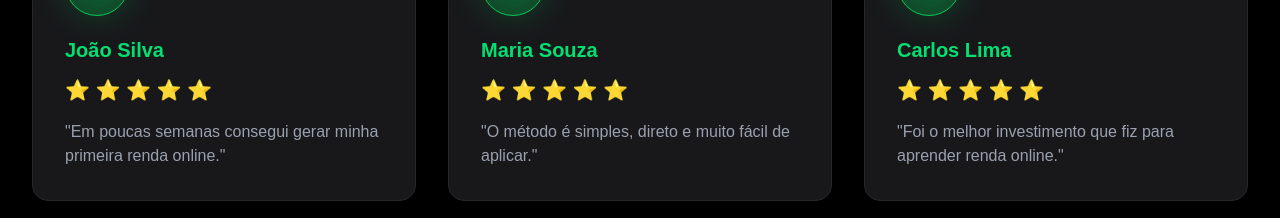
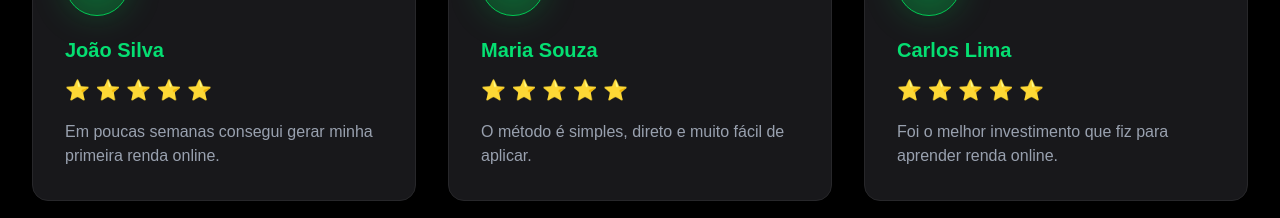
Before and after one commit to creedbalboa777-blip/rendamax, a Next.js app: page / in a window 1280 px wide. Shown: the part 2940-3158 px from the top of the page. Built offline with nearby package versions, Linux system fonts and the light colour scheme.

Commit message:
Corrige depoimentos

```diff
--- a/components/Testimonials.tsx
+++ b/components/Testimonials.tsx
@@ -44,7 +44,7 @@ export default function Testimonials() {
   ⭐ ⭐ ⭐ ⭐ ⭐
 </div>
           <p className="mt-4 text-gray-400">
-            "Em poucas semanas consegui gerar minha primeira renda online."
+            Em poucas semanas consegui gerar minha primeira renda online.
           </p>
         </motion.div>
 
@@ -74,7 +74,7 @@ export default function Testimonials() {
   ⭐ ⭐ ⭐ ⭐ ⭐
 </div>
           <p className="mt-4 text-gray-400">
-            "O método é simples, direto e muito fácil de aplicar."
+            O método é simples, direto e muito fácil de aplicar.
           </p>
         </motion.div>
 
@@ -104,7 +104,7 @@ export default function Testimonials() {
   ⭐ ⭐ ⭐ ⭐ ⭐
 </div>
           <p className="mt-4 text-gray-400">
-            "Foi o melhor investimento que fiz para aprender renda online."
+            Foi o melhor investimento que fiz para aprender renda online.
           </p>
         </motion.div>
 
```
